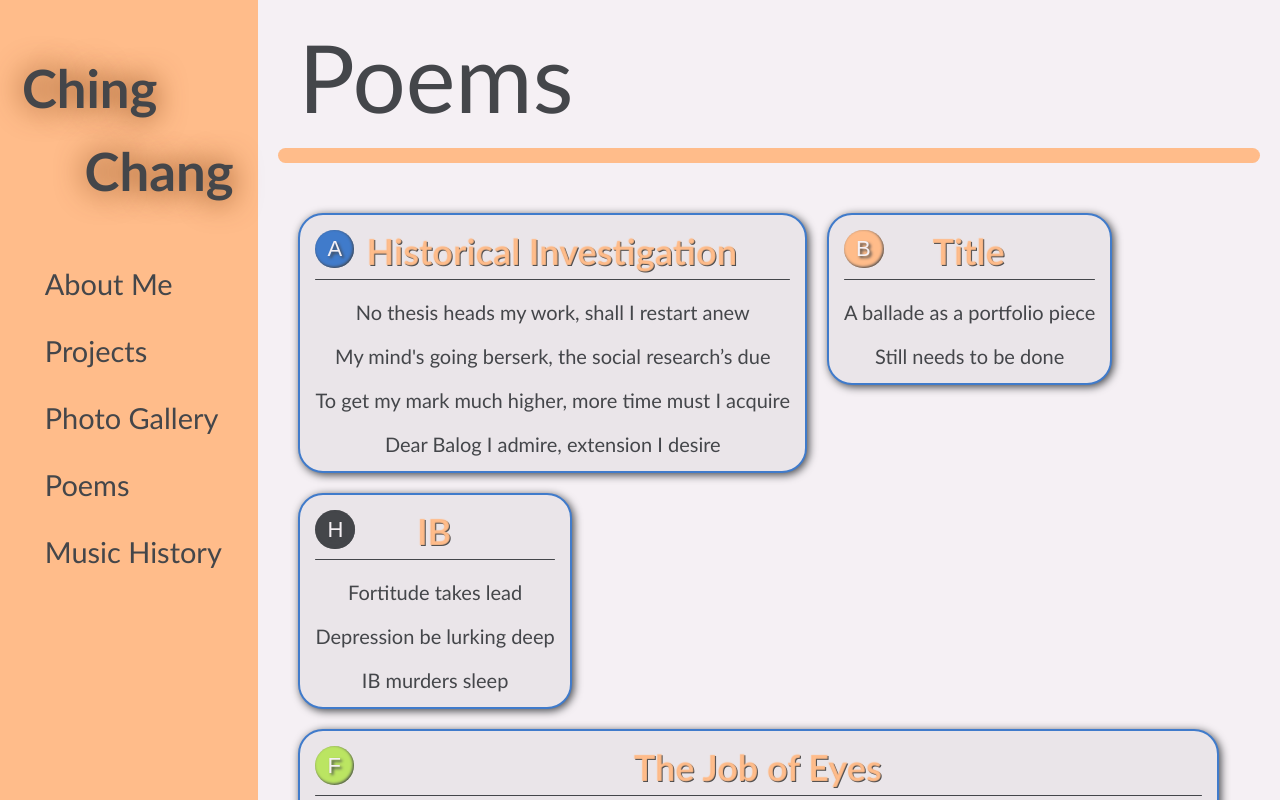
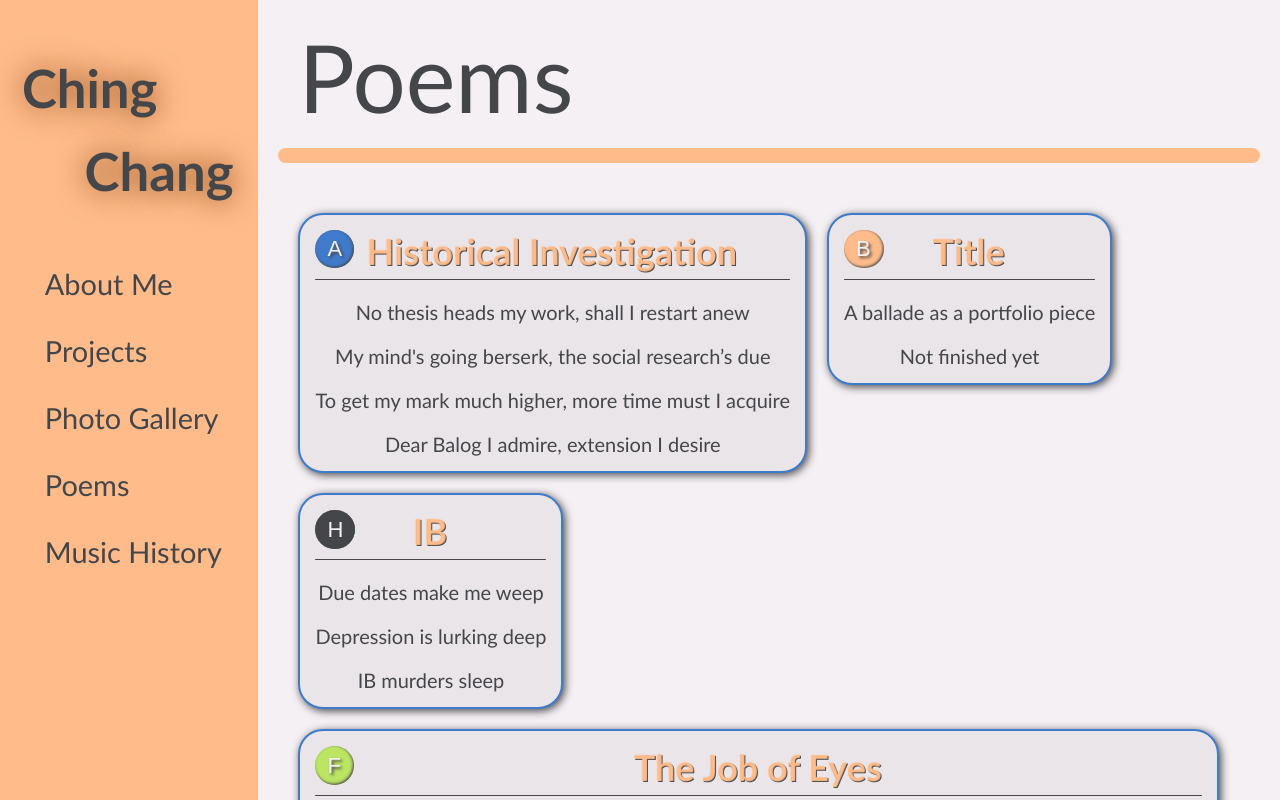
Before and after one commit to ChingChang9/Personal-Website, a Vue app: page /poems in a window 1280 px wide. Shown: the top 800 px of the page. Built offline with nearby package versions, Linux system fonts and the light colour scheme.

Commit message:
updated poem

```diff
--- a/src/views/Poems.vue
+++ b/src/views/Poems.vue
@@ -20,7 +20,7 @@
       <div class="break"></div>
       <div class="verse">
         <div>A ballade as a portfolio piece</div>
-        <div>Still needs to be done</div>
+        <div>Not finished yet</div>
       </div>
     </div>
 
@@ -29,8 +29,8 @@
       <div class="title">IB</div>
       <div class="break"></div>
       <div class="verse">
-        <div>Fortitude takes lead</div>
-        <div>Depression be lurking deep</div>
+        <div>Due dates make me weep</div>
+        <div>Depression is lurking deep</div>
         <div>IB murders sleep</div>
       </div>
     </div>
```
